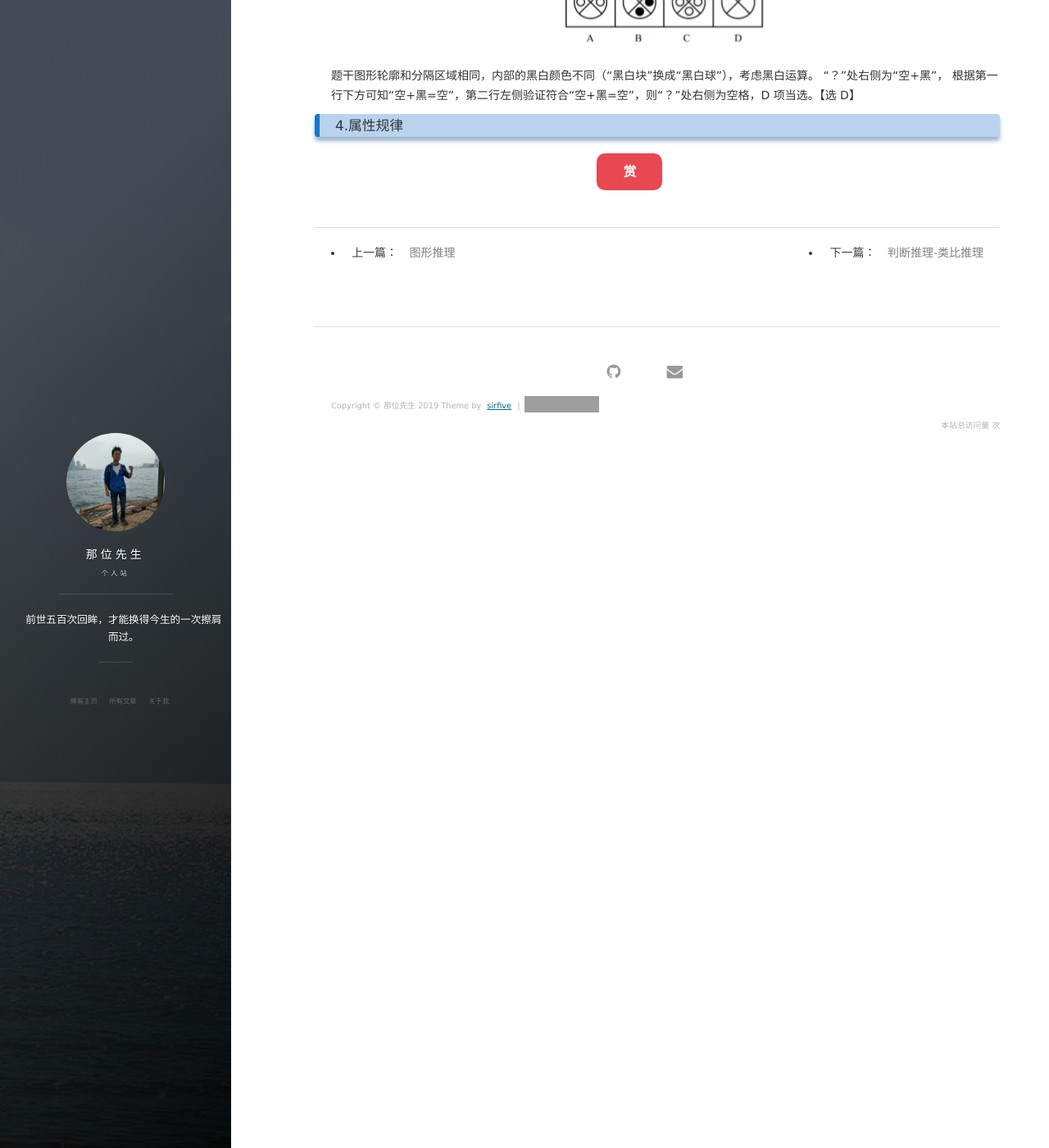
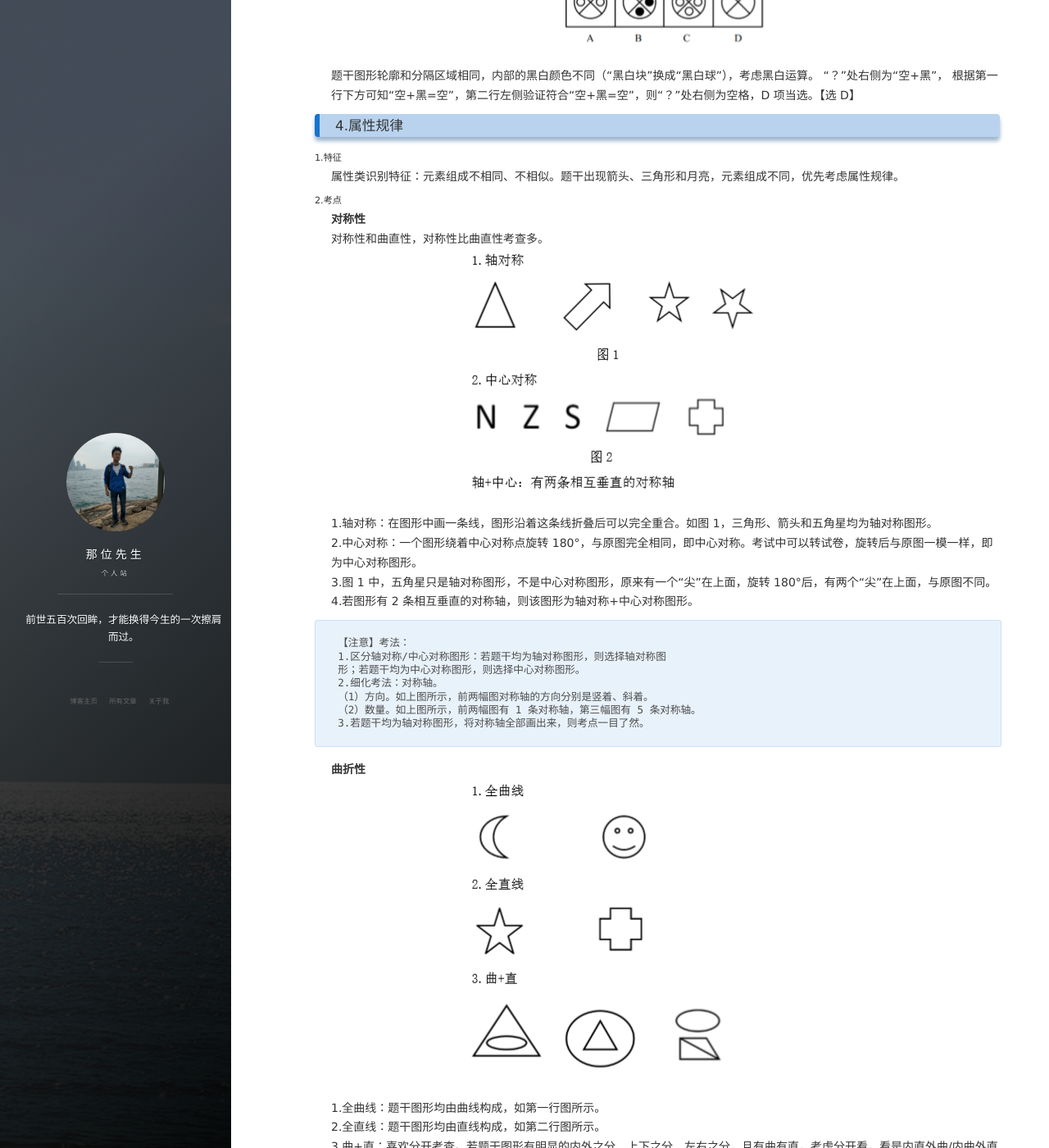
Before and after one commit to sirFive/sirFive.github.io, a Jekyll site: the page built from _posts/2019-07-29-判断推理 - 图形推理.MD, in a window 1280 px wide and 1400 px high, scrolled down 8785 px. Shown: the whole window at 82% size. Built offline with Jekyll 4.4.1, drawn with Linux system fonts in a browser that asks for light colours; nearby versions of some CDN libraries; comment, search, counter and statistics services are not loaded; some of the changed text lies outside the part shown; grey boxes are pictures that could not be loaded.

Commit message:
公务员-图形推理-属性规律

````diff
--- a/_posts/2019-07-29-判断推理 - 图形推理.MD
+++ b/_posts/2019-07-29-判断推理 - 图形推理.MD
@@ -155,3 +155,49 @@ tag: 公务员
 题干图形轮廓和分隔区域相同，内部的黑白颜色不同（“黑白块”换成“黑白球”），考虑黑白运算。
 “？”处右侧为“空+黑”， 根据第一行下方可知“空+黑=空”，第二行左侧验证符合“空+黑=空”，则“？”处右侧为空格，D 项当选。【选 D】
 ### 4.属性规律
+##### 1.特征
+属性类识别特征：元素组成不相同、不相似。题干出现箭头、三角形和月亮，元素组成不同，优先考虑属性规律。
+##### 2.考点
+**对称性**
+对称性和曲直性，对称性比曲直性考查多。
+![图例](/images/article/gwy/pdtl/pdtl-wzgl51.jpg "图例")
+1.轴对称：在图形中画一条线，图形沿着这条线折叠后可以完全重合。如图 1，三角形、箭头和五角星均为轴对称图形。
+2.中心对称：一个图形绕着中心对称点旋转 180°，与原图完全相同，即中心对称。考试中可以转试卷，旋转后与原图一模一样，即为中心对称图形。
+3.图 1 中，五角星只是轴对称图形，不是中心对称图形，原来有一个“尖”在上面，旋转 180°后，有两个“尖”在上面，与原图不同。
+4.若图形有 2 条相互垂直的对称轴，则该图形为轴对称+中心对称图形。
+```
+【注意】考法：
+1.区分轴对称/中心对称图形：若题干均为轴对称图形，则选择轴对称图
+形；若题干均为中心对称图形，则选择中心对称图形。
+2.细化考法：对称轴。
+（1）方向。如上图所示，前两幅图对称轴的方向分别是竖着、斜着。
+（2）数量。如上图所示，前两幅图有 1 条对称轴，第三幅图有 5 条对称轴。
+3.若题干均为轴对称图形，将对称轴全部画出来，则考点一目了然。
+```
+**曲折性**
+![图例](/images/article/gwy/pdtl/pdtl-wzgl55.jpg "图例")
+1.全曲线：题干图形均由曲线构成，如第一行图所示。
+2.全直线：题干图形均由直线构成，如第二行图所示。
+3.曲+直：喜欢分开考查。若题干图形有明显的内外之分、上下之分、左右之分，且有曲有直，考虑分开看，看是内直外曲/内曲外直或上直下曲/上曲下直。
+##### 2.举例
+![例](/images/article/gwy/pdtl/pdtl-wzgl52.jpg "例")
+【解析】2.观察题干图形特征，元素组成不相同、不相似，图 1 是等腰三角形、图 3 是等腰三角形变形，图 4 和图 6 出现类似“箭头”，考虑对称性。题干
+均为轴对称图形，画出图形的对称轴，观察发现，每幅图对称轴的方向依次顺时针旋转 45°，则“？”处图形的对称轴在图 4 的基础上继续顺时针旋转 45°，
+应为竖直方向，对应 A 项。
+```
+【注意】题干出现等腰三角形、等边三角形、等腰梯形、箭头，优先考虑对
+称性。画出对称轴，规律一目了然。
+```
+![例](/images/article/gwy/pdtl/pdtl-wzgl53.jpg "例")
+【解析】3.观察题干图形特征，出现等边三角形、等腰三角形，考虑对称性。 题干均为轴对称图形，画出题干图形的对称轴。观察发现，图①②⑤一组，
+均有 3 条对称轴；图③④⑥一组，均有 1 条对称轴，D 项当选。【选 D】
+![例](/images/article/gwy/pdtl/pdtl-wzgl54.jpg "例")
+【解析】4.出现黑白块，首先考虑数量，黑球数量依次为 6、8、6、8、8、8，无规律，考虑黑白运算，但是分组分类题无法考查
+黑白运算，只能考虑属性规律，优先考虑对称性。【选 A】
+![例](/images/article/gwy/pdtl/pdtl-wzgl56.jpg "例")
+【解析】1.本题较简单，创新在于“？”出现在第一组图。第二组图均为全直线图形，第一组图 1 和图 2 均为全曲线图形，则“？”处应选择全曲线图形，
+对应 C 项。【选 C】
+![例](/images/article/gwy/pdtl/pdtl-wzgl57.jpg "例")
+【解析】2.题干每幅图均有明显的内外之外，且每幅图均是曲+直图形，考虑内外分开看。题干图形依次为内直外曲、内曲外直、内直外曲、内曲外直、内
+直外曲，则“？”处应选择内曲外直的图形，C 项当选。【选 C】
+【注意】若图形有明显的内外之分或上下之分，且有曲有直，考虑分开看。
````
Also changed, not shown: images/article/gwy/pdtl/pdtl-wzgl51.jpg (added), images/article/gwy/pdtl/pdtl-wzgl52.jpg (added), images/article/gwy/pdtl/pdtl-wzgl53.jpg (added), images/article/gwy/pdtl/pdtl-wzgl54.jpg (added), images/article/gwy/pdtl/pdtl-wzgl55.jpg (added), images/article/gwy/pdtl/pdtl-wzgl56.jpg (added), images/article/gwy/pdtl/pdtl-wzgl57.jpg (added).
